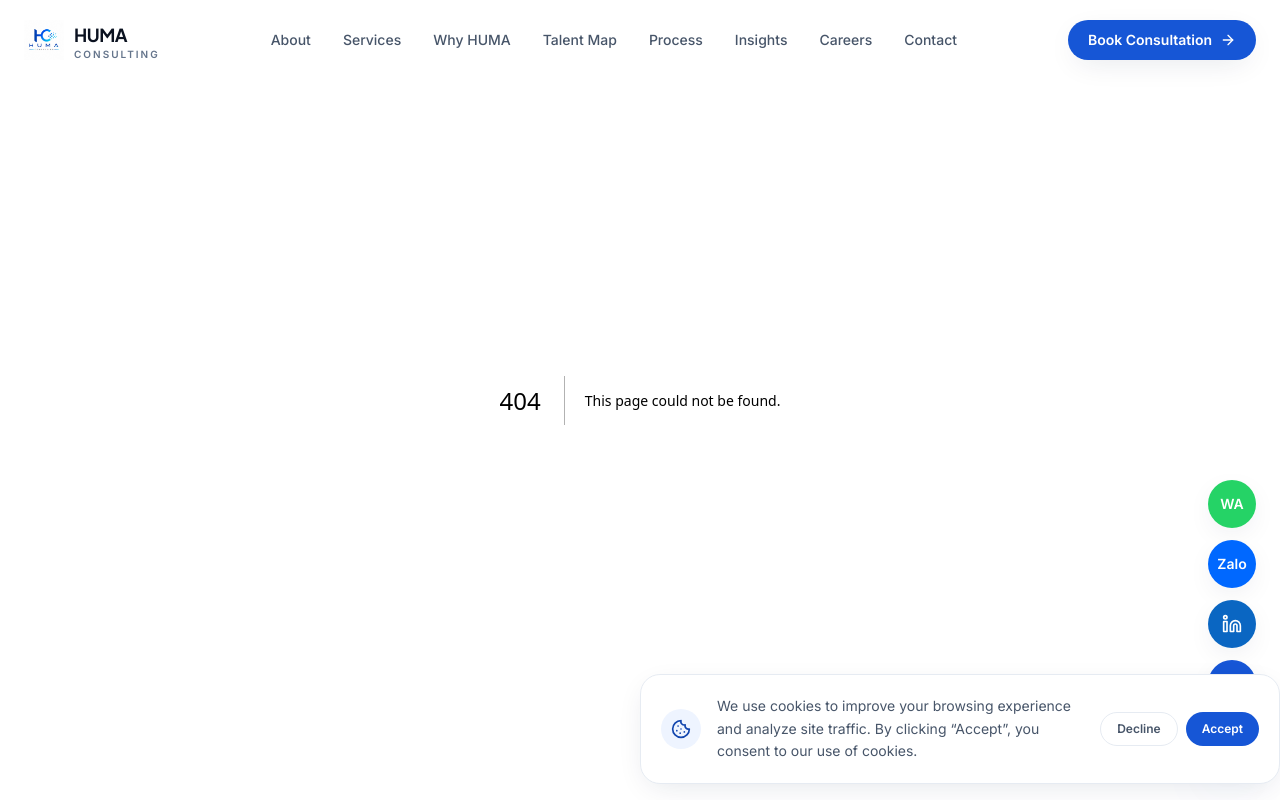
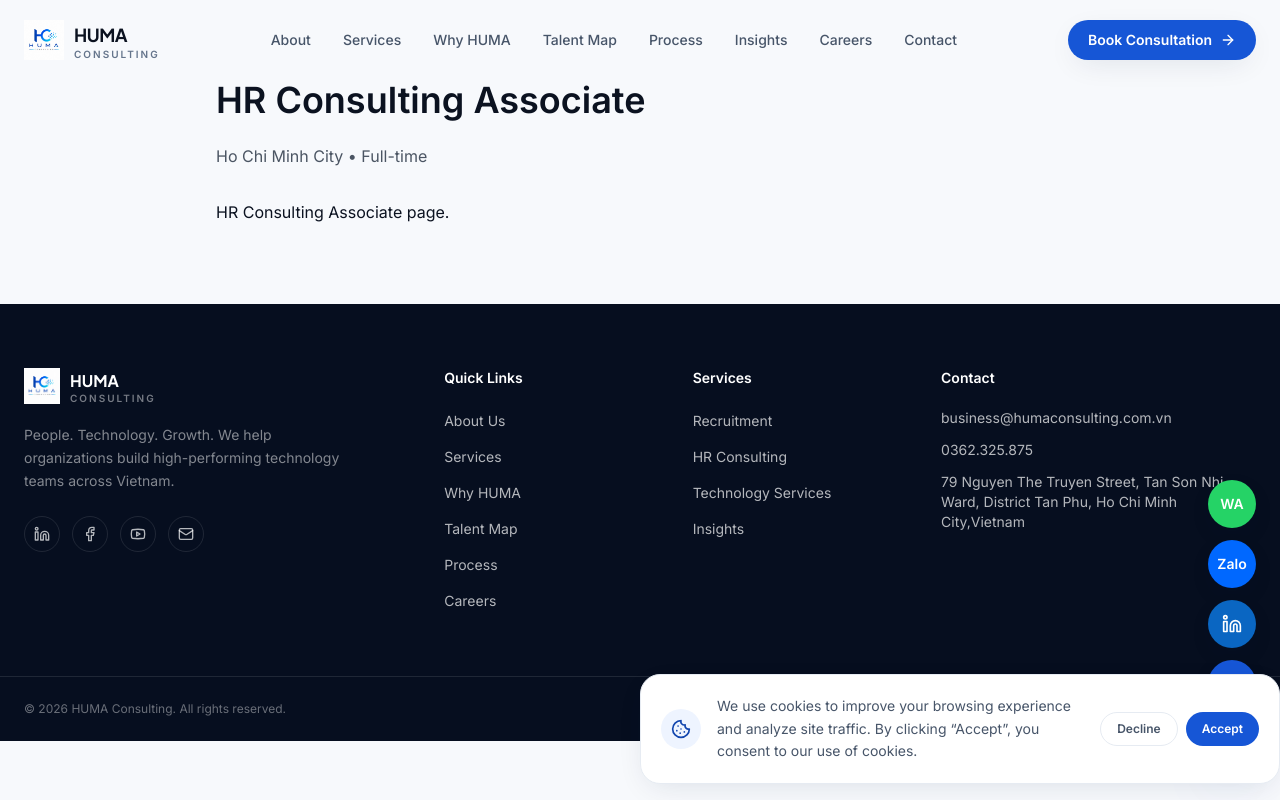
Before and after one commit to Nhatcuong1710/Huma-website, a Next.js app: page /careers/hr-consulting-associate in a window 1280 px wide. Before the commit this address had no page. Shown: the top 800 px of the page. Built offline with nearby package versions, Linux system fonts and the light colour scheme.

Commit message:
Rename career folders to lowercase

```diff
--- /dev/null
+++ b/app/careers/hr-consulting-associate/page.tsx
@@ -0,0 +1,17 @@
+export default function HRConsultingAssociate() {
+  return (
+    <main className="container py-20 max-w-4xl">
+      <h1 className="text-4xl font-bold mb-6">
+        HR Consulting Associate
+      </h1>
+
+      <p className="mb-8 text-gray-600">
+        Ho Chi Minh City • Full-time
+      </p>
+
+      <p>
+        HR Consulting Associate page.
+      </p>
+    </main>
+  );
+}
--- /dev/null
+++ b/app/careers/it-talent-sourcer/page.tsx
@@ -0,0 +1,17 @@
+export default function ITTalentSourcer() {
+  return (
+    <main className="container py-20 max-w-4xl">
+      <h1 className="text-4xl font-bold mb-6">
+        IT Talent Sourcer
+      </h1>
+
+      <p className="mb-8 text-gray-600">
+        Ho Chi Minh City • Full-time
+      </p>
+
+      <p>
+        IT Talent Sourcer page.
+      </p>
+    </main>
+  );
+}
```
Also changed, not shown: app/careers/HR Consulting Associate/page.tsx (deleted), app/careers/IT Talent Sourcer/page.tsx (deleted).
